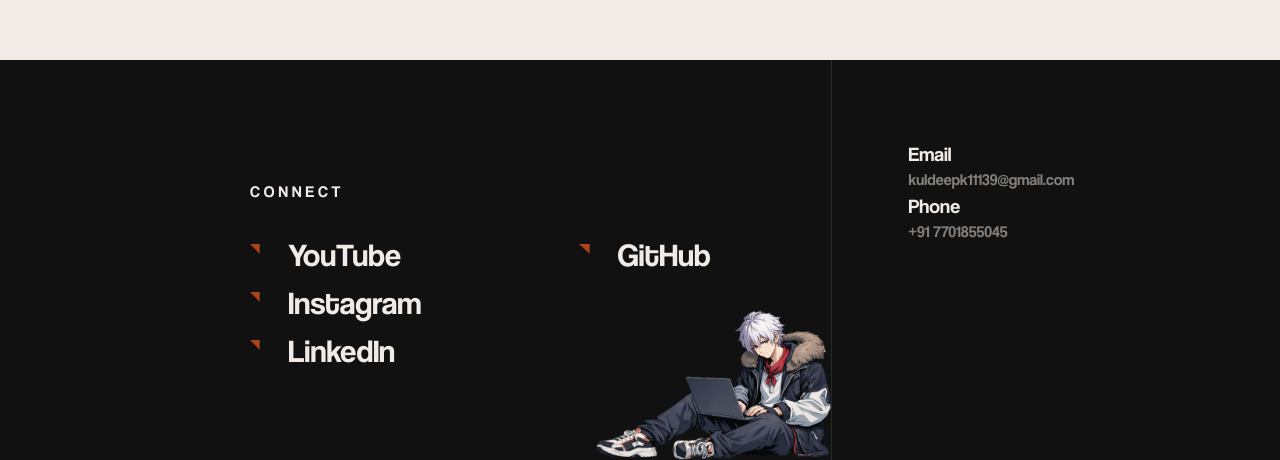
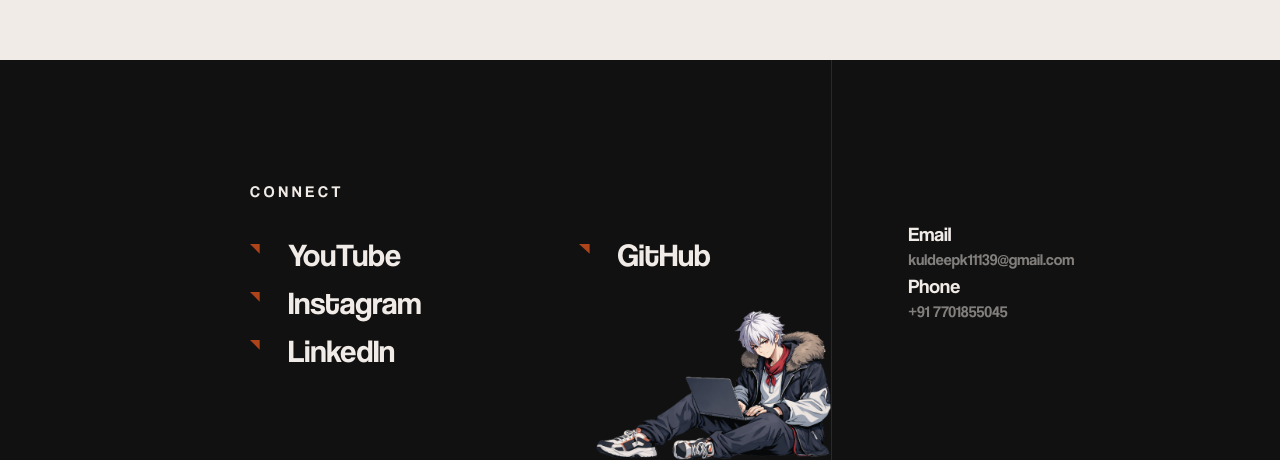
Before and after one commit to KuldeepPandit75/My-Portfolio, a Next.js app in the folder frontend/: page /about in a window 1280 px wide. Shown: the part 3687-4147 px from the top of the page. Built offline with nearby package versions, Linux system fonts and the light colour scheme.

Commit message:
maintenance 1

```diff
--- a/frontend/src/components/Footer/Footer.tsx
+++ b/frontend/src/components/Footer/Footer.tsx
@@ -117,8 +117,8 @@ const Footer = memo(() => {
           className="hidden sm:block absolute bottom-0 right-0 max-h-[150px] w-auto"
         />
       </div>
-      <div className="flex flex-col w-full lg:pl-[clamp(50px,6vw,120px)] py-10 lg:py-0 gap-5 md:gap-6 justify-center lg:px-0 px-[40px] sm:px-[150px] hidden sm:block">
-        <div className="font-coolvetica mt-2 lg:mt-[60px] xl:mt-[80px]">
+      <div className="flex flex-col w-full lg:pl-[clamp(50px,6vw,120px)] py-10 lg:py-0 gap-10 md:gap-6 justify-center lg:px-0 px-[40px] sm:px-[150px] hidden sm:block">
+        <div className="font-coolvetica mt-2 lg:mt-[60px] xl:mt-[160px]">
           <p className="text-lg md:text-xl">Email</p>
           <Link
             href="https://mail.google.com/mail/?view=cm&fs=1&to=kuldeepk11139@gmail.com"
```
